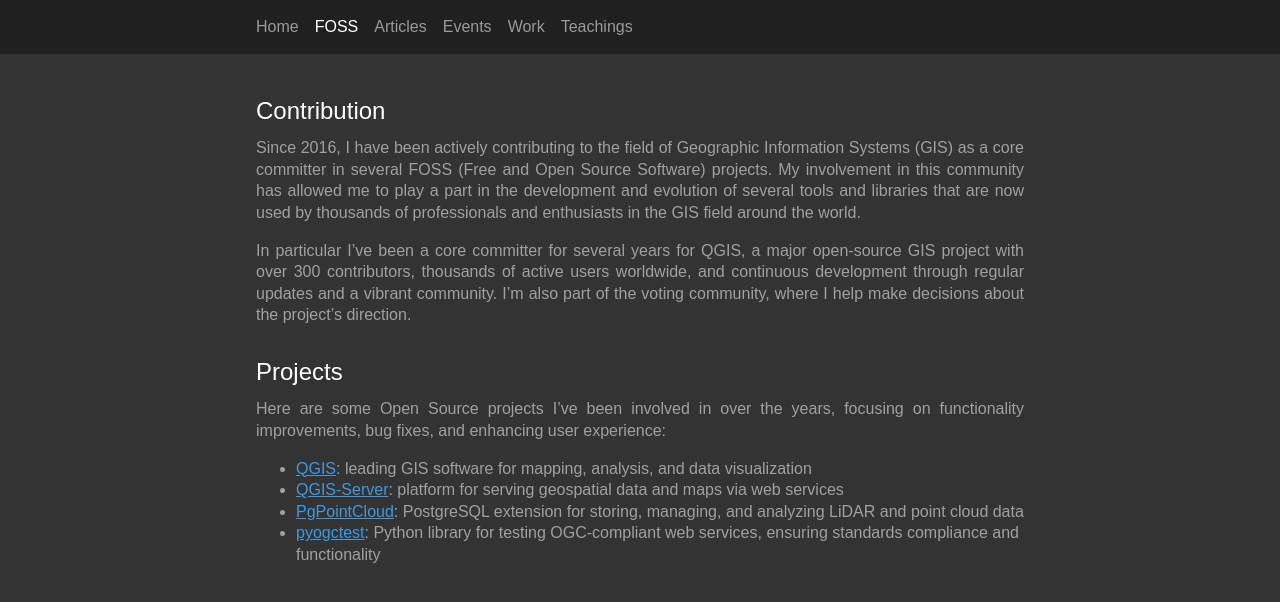
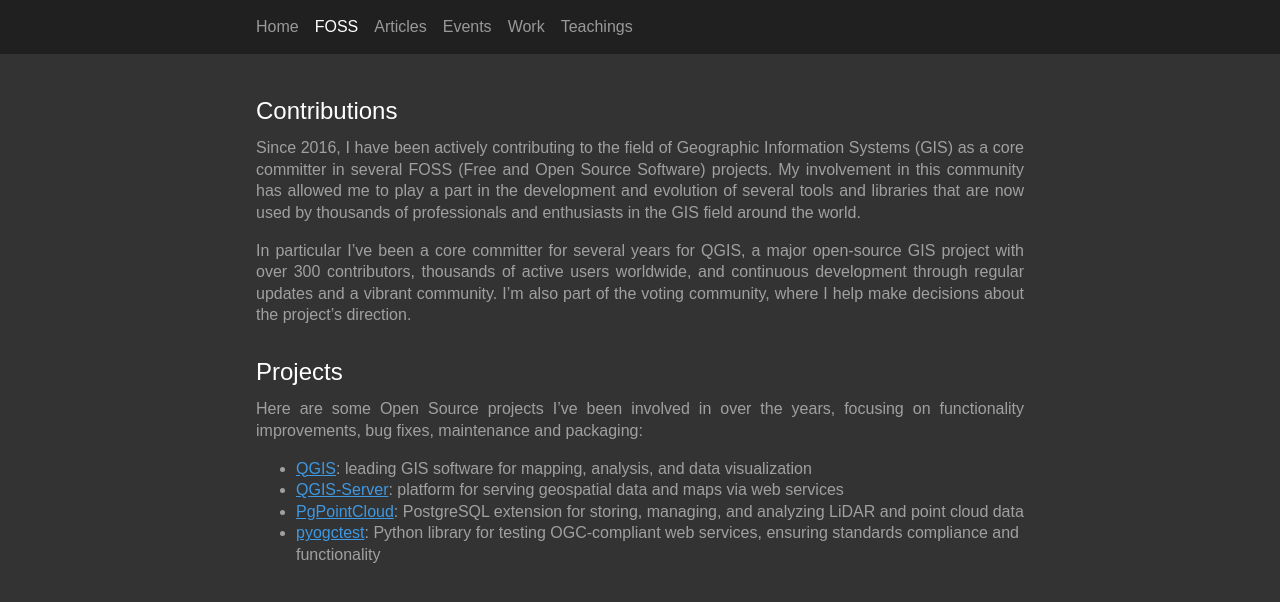
Before and after one commit to pblottiere/pblottiere.github.io, a Jekyll site: the page built from foss/index.md, in a window 1280 px wide. Shown: the top 602 px of the page. Built offline with Jekyll 4.4.1, drawn with Linux system fonts in a browser that asks for light colours; comment, search, counter and statistics services are not loaded; our own code applies the rules of GitHub Pages for plain Markdown files.

Commit message:
Some rewording

```diff
--- a/foss/index.md
+++ b/foss/index.md
@@ -2,7 +2,7 @@
 layout: left
 ---
 
-# Contribution
+# Contributions
 
 Since 2016, I have been actively contributing to the field of Geographic
 Information Systems (GIS) as a core committer in several FOSS (Free and Open
@@ -20,8 +20,7 @@ about the project's direction.
 # Projects
 
 Here are some Open Source projects I've been involved in over the years,
-focusing on functionality improvements, bug fixes, and enhancing user
-experience:
+focusing on functionality improvements, bug fixes, maintenance and packaging:
 
   + {:.item} <a href="https://github.com/qgis/QGIS">QGIS</a>: leading GIS software for mapping, analysis, and data visualization
   + {:.item} <a href="https://github.com/qgis/QGIS">QGIS-Server</a>: platform for serving geospatial data and maps via web services
```
